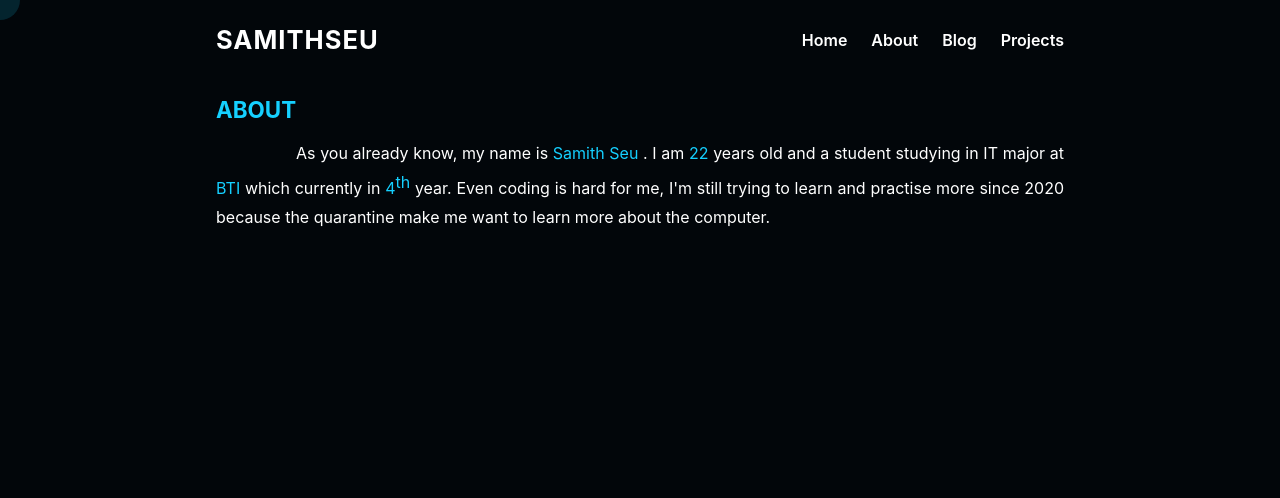
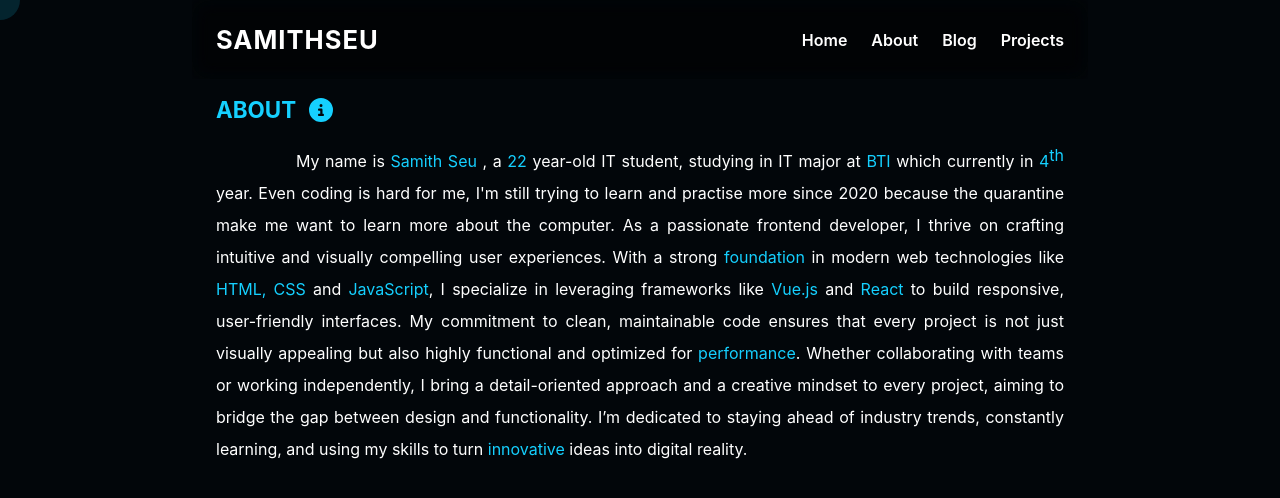
Before and after one commit to samithseu/website, a React (Vite) app: page /about in a window 1280 px wide. Shown: the top 498 px of the page. Built offline with nearby package versions, Linux system fonts and the light colour scheme.

Commit message:
update section title with icons

```diff
--- /dev/null
+++ b/src/components/AboutIcon.jsx
@@ -0,0 +1,9 @@
+const AboutIcon = () => {
+  return (
+    <svg xmlns="http://www.w3.org/2000/svg" viewBox="0 0 512 512">
+      <path d="M256 512A256 256 0 1 0 256 0a256 256 0 1 0 0 512zM216 336l24 0 0-64-24 0c-13.3 0-24-10.7-24-24s10.7-24 24-24l48 0c13.3 0 24 10.7 24 24l0 88 8 0c13.3 0 24 10.7 24 24s-10.7 24-24 24l-80 0c-13.3 0-24-10.7-24-24s10.7-24 24-24zm40-208a32 32 0 1 1 0 64 32 32 0 1 1 0-64z" />
+    </svg>
+  );
+};
+
+export default AboutIcon;
--- /dev/null
+++ b/src/components/BlogIcon.jsx
@@ -0,0 +1,9 @@
+const BlogIcon = () => {
+  return (
+    <svg xmlns="http://www.w3.org/2000/svg" viewBox="0 0 448 512">
+      <path d="M162.4 196c4.8-4.9 6.2-5.1 36.4-5.1 27.2 0 28.1 .1 32.1 2.1 5.8 2.9 8.3 7 8.3 13.6 0 5.9-2.4 10-7.6 13.4-2.8 1.8-4.5 1.9-31.1 2.1-16.4 .1-29.5-.2-31.5-.8-10.3-2.9-14.1-17.7-6.6-25.3zm61.4 94.5c-53.9 0-55.8 .2-60.2 4.1-3.5 3.1-5.7 9.4-5.1 13.9 .7 4.7 4.8 10.1 9.2 12 2.2 1 14.1 1.7 56.3 1.2l47.9-.6 9.2-1.5c9-5.1 10.5-17.4 3.1-24.4-5.3-4.7-5-4.7-60.4-4.7zm223.4 130.1c-3.5 28.4-23 50.4-51.1 57.5-7.2 1.8-9.7 1.9-172.9 1.8-157.8 0-165.9-.1-172-1.8-8.4-2.2-15.6-5.5-22.3-10-5.6-3.8-13.9-11.8-17-16.4-3.8-5.6-8.2-15.3-10-22C.1 423 0 420.3 0 256.3 0 93.2 0 89.7 1.8 82.6 8.1 57.9 27.7 39 53 33.4c7.3-1.6 332.1-1.9 340-.3 21.2 4.3 37.9 17.1 47.6 36.4 7.7 15.3 7-1.5 7.3 180.6 .2 115.8 0 164.5-.7 170.5zm-85.4-185.2c-1.1-5-4.2-9.6-7.7-11.5-1.1-.6-8-1.3-15.5-1.7-12.4-.6-13.8-.8-17.8-3.1-6.2-3.6-7.9-7.6-8-18.3 0-20.4-8.5-39.4-25.3-56.5-12-12.2-25.3-20.5-40.6-25.1-3.6-1.1-11.8-1.5-39.2-1.8-42.9-.5-52.5 .4-67.1 6.2-27 10.7-46.3 33.4-53.4 62.4-1.3 5.4-1.6 14.2-1.9 64.3-.4 62.8 0 72.1 4 84.5 9.7 30.7 37.1 53.4 64.6 58.4 9.2 1.7 122.2 2.1 133.7 .5 20.1-2.7 35.9-10.8 50.7-25.9 10.7-10.9 17.4-22.8 21.8-38.5 3.2-10.9 2.9-88.4 1.7-93.9z" />
+    </svg>
+  );
+};
+
+export default BlogIcon;
--- /dev/null
+++ b/src/components/ProjectIcon.jsx
@@ -0,0 +1,9 @@
+const ProjectIcon = () => {
+  return (
+    <svg xmlns="http://www.w3.org/2000/svg" viewBox="0 0 512 512">
+      <path d="M153.8 72.1c8.9-9.9 8.1-25-1.8-33.9s-25-8.1-33.9 1.8L63.1 101.1 41 79C31.6 69.7 16.4 69.7 7 79s-9.4 24.6 0 33.9l40 40c4.7 4.7 11 7.2 17.6 7s12.8-3 17.2-7.9l72-80zm0 160c8.9-9.9 8.1-25-1.8-33.9s-25-8.1-33.9 1.8L63.1 261.1 41 239c-9.4-9.4-24.6-9.4-33.9 0s-9.4 24.6 0 33.9l40 40c4.7 4.7 11 7.2 17.6 7s12.8-3 17.2-7.9l72-80zM216 120l272 0c13.3 0 24-10.7 24-24s-10.7-24-24-24L216 72c-13.3 0-24 10.7-24 24s10.7 24 24 24zM192 256c0 13.3 10.7 24 24 24l272 0c13.3 0 24-10.7 24-24s-10.7-24-24-24l-272 0c-13.3 0-24 10.7-24 24zM160 416c0 13.3 10.7 24 24 24l304 0c13.3 0 24-10.7 24-24s-10.7-24-24-24l-304 0c-13.3 0-24 10.7-24 24zm-64 0a32 32 0 1 0 -64 0 32 32 0 1 0 64 0z" />
+    </svg>
+  );
+};
+
+export default ProjectIcon;
--- a/src/index.css
+++ b/src/index.css
@@ -74,10 +74,18 @@ video {
 .section-title {
   font-size: 1.4rem;
   text-transform: capitalize;
-  margin-bottom: 1rem;
+  margin-bottom: 0.5rem;
   text-transform: uppercase;
   font-weight: bold;
   color: var(--blue);
+  display: flex;
+  align-items: center;
+  gap: 0.8rem;
+
+  & svg {
+    height: 1.5rem;
+    fill: var(--blue);
+  }
 }
 .section-text {
   font-size: 1rem;
@@ -101,6 +109,7 @@ video {
 .header-container {
   width: 100%;
   height: max-content;
+  backdrop-filter: blur(10px) brightness(0.5);
 }
 
 .header-container {
@@ -306,8 +315,9 @@ video {
 .about-container {
   & p {
     text-indent: 5rem;
+    font-weight: normal;
     text-align: justify;
-    line-height: 1.8;
+    line-height: 2;
     color: var(--white);
   }
 
--- a/src/pages/About.jsx
+++ b/src/pages/About.jsx
@@ -1,17 +1,22 @@
 import AnimatedPage from "../components/AnimatedPage";
+import AboutIcon from "../components/AboutIcon";
 
 const About = () => {
-  let todayYear = new Date().getFullYear();
+  let today = new Date();
+  let birthday = new Date(2002, 6, 14);
+  let age = today.getFullYear() - birthday.getFullYear();
 
   return (
     <>
       <AnimatedPage className="about-container container">
-        <h1 className="section-title">about</h1>
+        <h1 className="section-title">
+          about
+          <AboutIcon />
+        </h1>
         <p>
-          As you already know, my name is{" "}
-          <span className="highlight">Samith Seu </span>. I am{" "}
-          <span className="highlight">{todayYear - 2002}</span> years old and a
-          student studying in IT major at{" "}
+          My name is <span className="highlight">Samith Seu </span>, a{" "}
+          <span className="highlight">{age}</span> year-old IT student, studying
+          in IT major at{" "}
           <a
             target="_blank"
             href="https://www.facebook.com/brachnasastraBTI"
@@ -26,7 +31,23 @@ const About = () => {
           </span>{" "}
           year. Even coding is hard for me, I'm still trying to learn and
           practise more since 2020 because the quarantine make me want to learn
-          more about the computer.
+          more about the computer. As a passionate frontend developer, I thrive
+          on crafting intuitive and visually compelling user experiences. With a
+          strong <span className="highlight"> foundation</span> in modern web
+          technologies like <span className="highlight">HTML, CSS</span> and{" "}
+          <span className="highlight">JavaScript</span>, I specialize in
+          leveraging frameworks like <span className="highlight">Vue.js </span>{" "}
+          and <span className="highlight"> React</span> to build responsive,
+          user-friendly interfaces. My commitment to clean, maintainable code
+          ensures that every project is not just visually appealing but also
+          highly functional and optimized for{" "}
+          <span className="highlight"> performance</span>. Whether collaborating
+          with teams or working independently, I bring a detail-oriented
+          approach and a creative mindset to every project, aiming to bridge the
+          gap between design and functionality. I’m dedicated to staying ahead
+          of industry trends, constantly learning, and using my skills to turn
+          <span className="highlight"> innovative</span> ideas into digital
+          reality.
         </p>
       </AnimatedPage>
     </>
--- a/src/pages/Blog.jsx
+++ b/src/pages/Blog.jsx
@@ -1,9 +1,13 @@
 import AnimatedPage from "../components/AnimatedPage";
+import BlogIcon from "../components/BlogIcon";
 
 const Blog = () => {
   return (
     <AnimatedPage className="blog-container container">
-      <h1 className="section-title">Blog</h1>
+      <h1 className="section-title">
+        Blog
+        <BlogIcon />
+      </h1>
       <p className="section-text">No blog yet!</p>
     </AnimatedPage>
   );
--- a/src/pages/Projects.jsx
+++ b/src/pages/Projects.jsx
@@ -1,9 +1,13 @@
 import AnimatedPage from "../components/AnimatedPage";
+import ProjectIcon from "../components/ProjectIcon";
 
 const Projects = () => {
   return (
     <AnimatedPage className="project-container container">
-      <h1 className="section-title">Projects</h1>
+      <h1 className="section-title">
+        Projects
+        <ProjectIcon />
+      </h1>
       <p className="section-text">No projects yet!</p>
     </AnimatedPage>
   );
```
